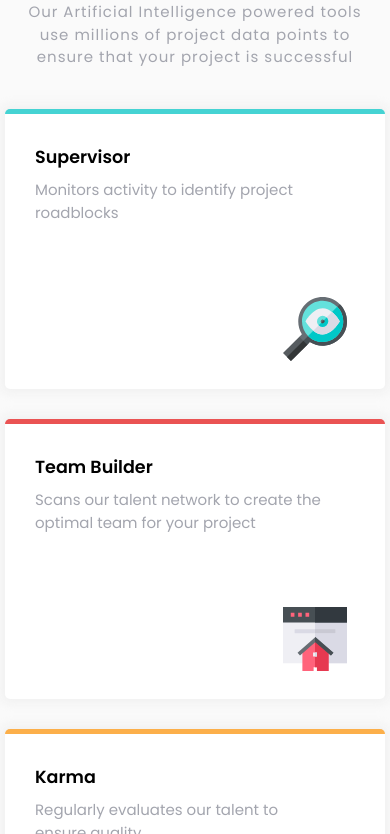
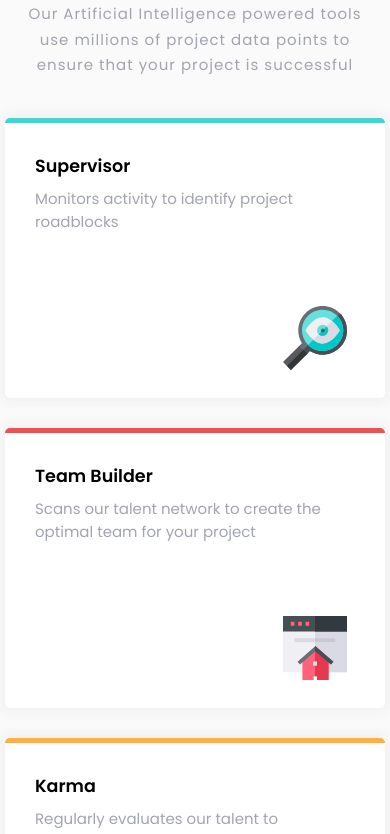
Before and after one commit to PrynsTag/Four-Card-Feature-Section, a plain HTML site: page index.html in a window 390 px wide. Shown: the part 145-979 px from the top of the page. Drawn offline with Linux system fonts and the light colour scheme.

Commit message:
Information text change

```diff
--- a/css/style.css
+++ b/css/style.css
@@ -133,7 +133,7 @@ body {
 
     .info {
         margin-bottom: 50px;
-        width: 350px;
+        width: 600px;
         line-height: 150%;
         letter-spacing: 1px;
         margin: 0 auto 40px;
@@ -151,6 +151,11 @@ body {
 @media only screen and (max-width: 1215px) {
     .wrapper {
         grid-template-columns: 1fr;
+    }
+
+    .info {
+        width: 360px;
+        line-height: 1.7;
     }
 
     .attribution {
```
